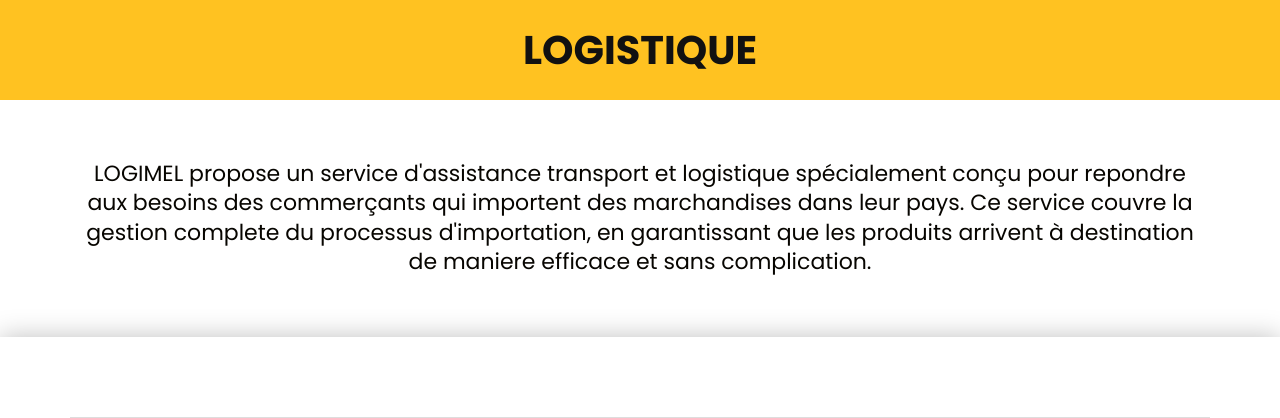
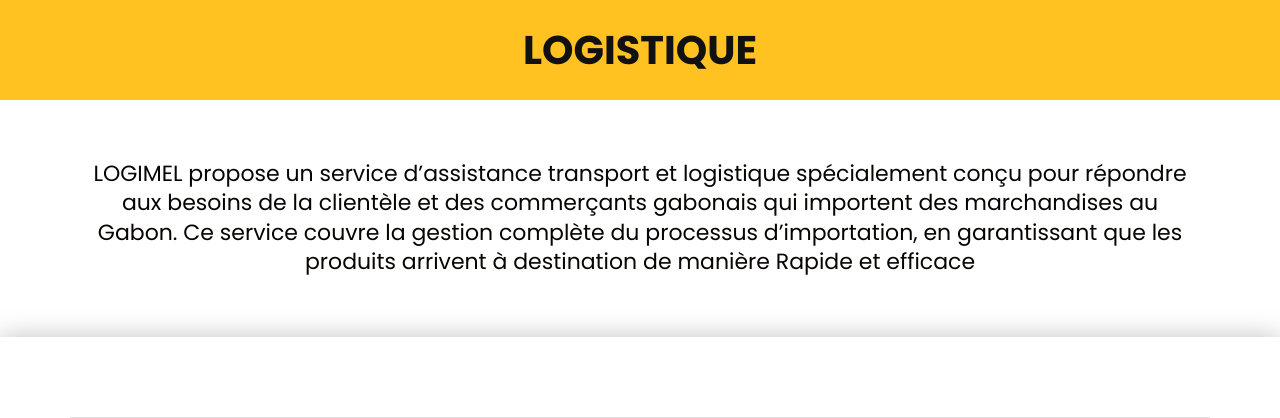
Before and after one commit to logimelTech/logimel_site_web, a Django app: page /nos_service/logistique/ in a window 1280 px wide. Shown: the part 185-603 px from the top of the page. Run offline with Django 5.2, Linux system fonts and the light colour scheme; some libraries are stand-ins or nearby versions.

Commit message:
mise a jour

```diff
--- a/application_logimel/templates/services/logistique.html
+++ b/application_logimel/templates/services/logistique.html
@@ -24,10 +24,10 @@
                <div class="col-md-12">
                   <div class="title">
 
-                     <span>LOGIMEL propose un service d'assistance transport et logistique spécialement
-                        conçu pour repondre aux besoins des commerçants qui importent des marchandises dans leur pays.
-                        Ce service couvre la gestion complete du processus d'importation, en garantissant que les produits
-                        arrivent à destination de maniere efficace et sans complication.
+                     <span>LOGIMEL propose un service d’assistance transport et logistique spécialement conçu pour
+                        répondre aux besoins de la clientèle et des commerçants gabonais qui importent des marchandises
+                        au Gabon. Ce service couvre la gestion complète du processus d’importation, en garantissant que
+                        les produits arrivent à destination de manière Rapide et efficace
                      </span>
                   </div>
                </div>
```
